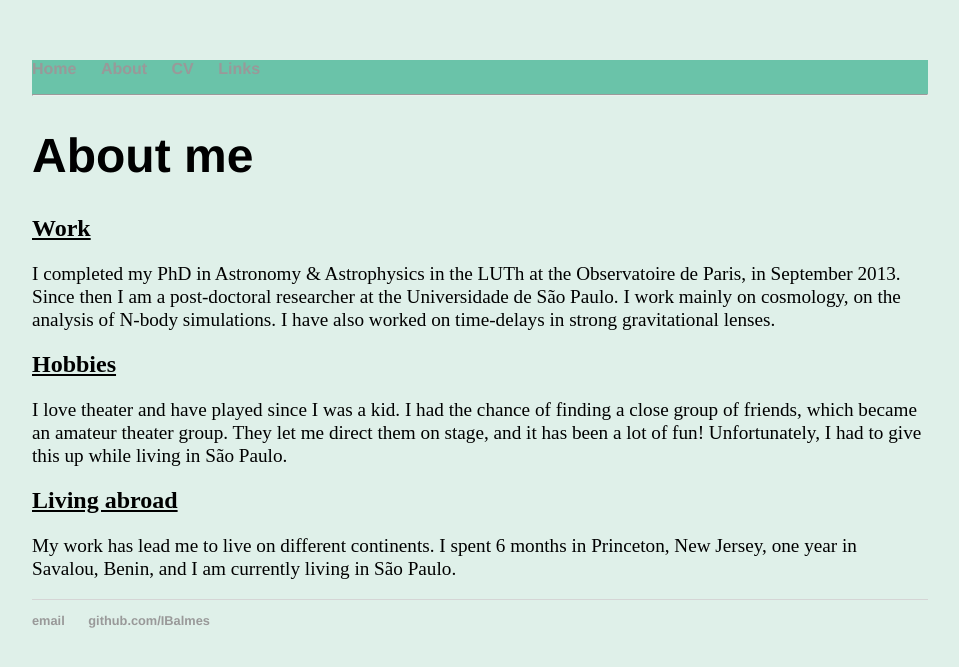
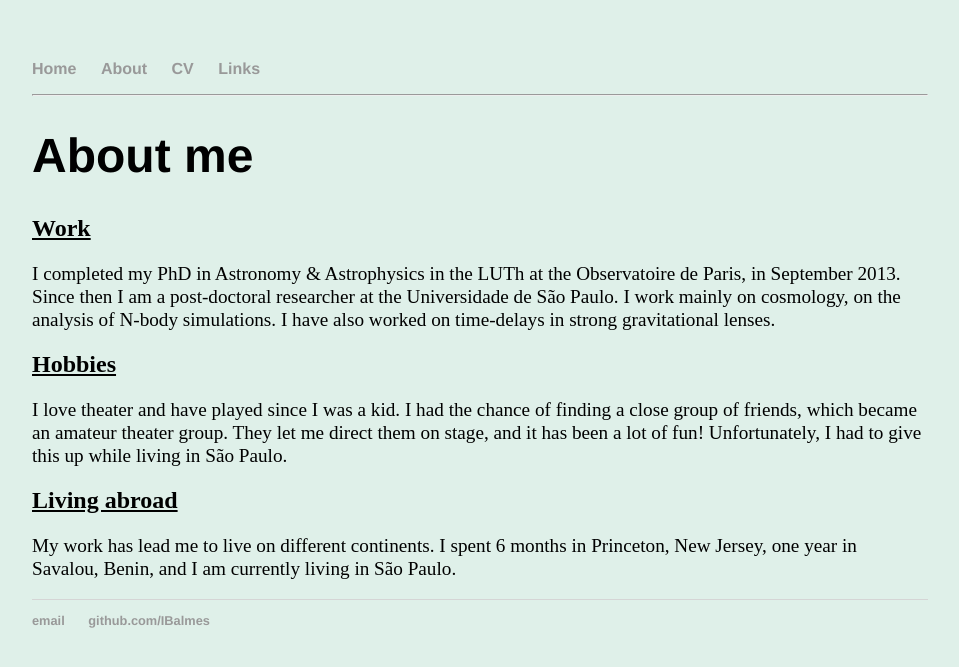
Before and after one commit to IBalmes/IBalmes.github.io, a Jekyll site: the page built from about/index.html, in a window 1280 px wide. Shown: the top 667 px of the page, without its empty margins (160-1119 px from the left). Built offline with Jekyll 4.4.1, drawn with Linux system fonts in a browser that asks for light colours.

Commit message:
Update main.css

```diff
--- a/css/main.css
+++ b/css/main.css
@@ -3,9 +3,9 @@ body {
     width: 70%;
     background-color: #DFF0E9;
 }
-nav{
+/* nav{
     background-color: #6AC3A9;
-}
+} background-color not convincing */
 nav ul, footer ul {
     font-family:'Helvetica', 'Arial', 'Sans-Serif';
     padding: 0px;
```
